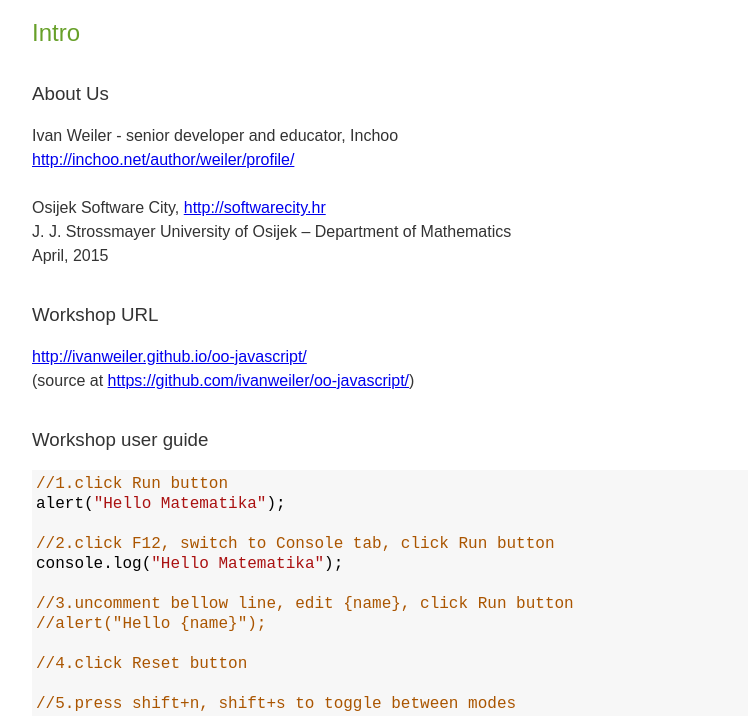
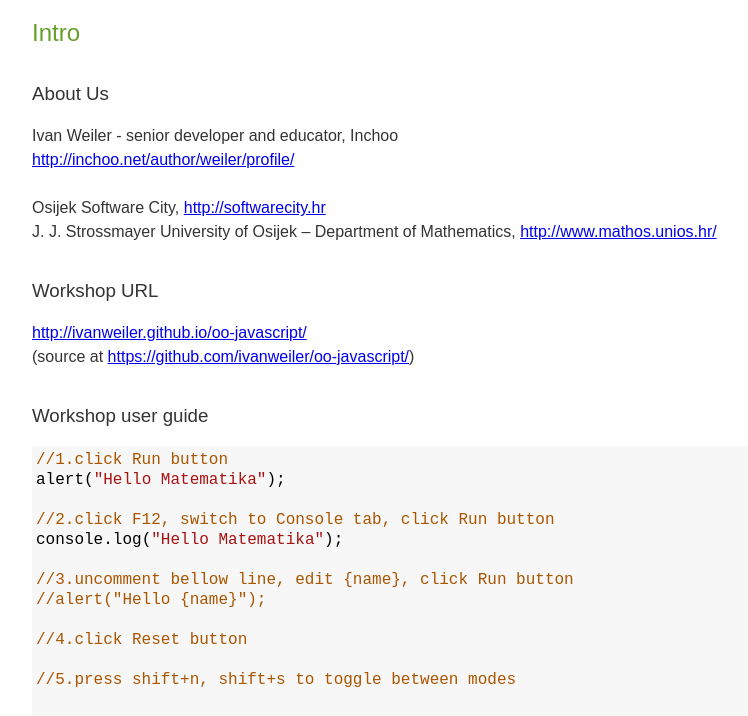
Before and after one commit to ivanweiler/oo-javascript, a plain HTML site: page index.html in a window 1280 px wide. Shown: the part 84-800 px from the top of the page, without its empty margins (133-881 px from the left). Drawn offline with Linux system fonts and the light colour scheme.

Commit message:
Final tuneup of part one.

```diff
--- a/index.html
+++ b/index.html
@@ -22,8 +22,7 @@ Ivan Weiler - senior developer and educator, Inchoo
 http://inchoo.net/author/weiler/profile/
 
 Osijek Software City, http://softwarecity.hr
-J. J. Strossmayer University of Osijek – Department of Mathematics
-April, 2015
+J. J. Strossmayer University of Osijek – Department of Mathematics, http://www.mathos.unios.hr/
 </pre>
 
 <h3>Workshop URL</h3>
@@ -480,7 +479,7 @@ All objects in JavaScript are descended from object "Object", so all objects inh
 </pre>
 
 
-<h3>Extension of native prototypes</h3>
+<h3>Extending native prototypes</h3>
 <form>
 <textarea>
 Object.prototype.lol = function() {
```
